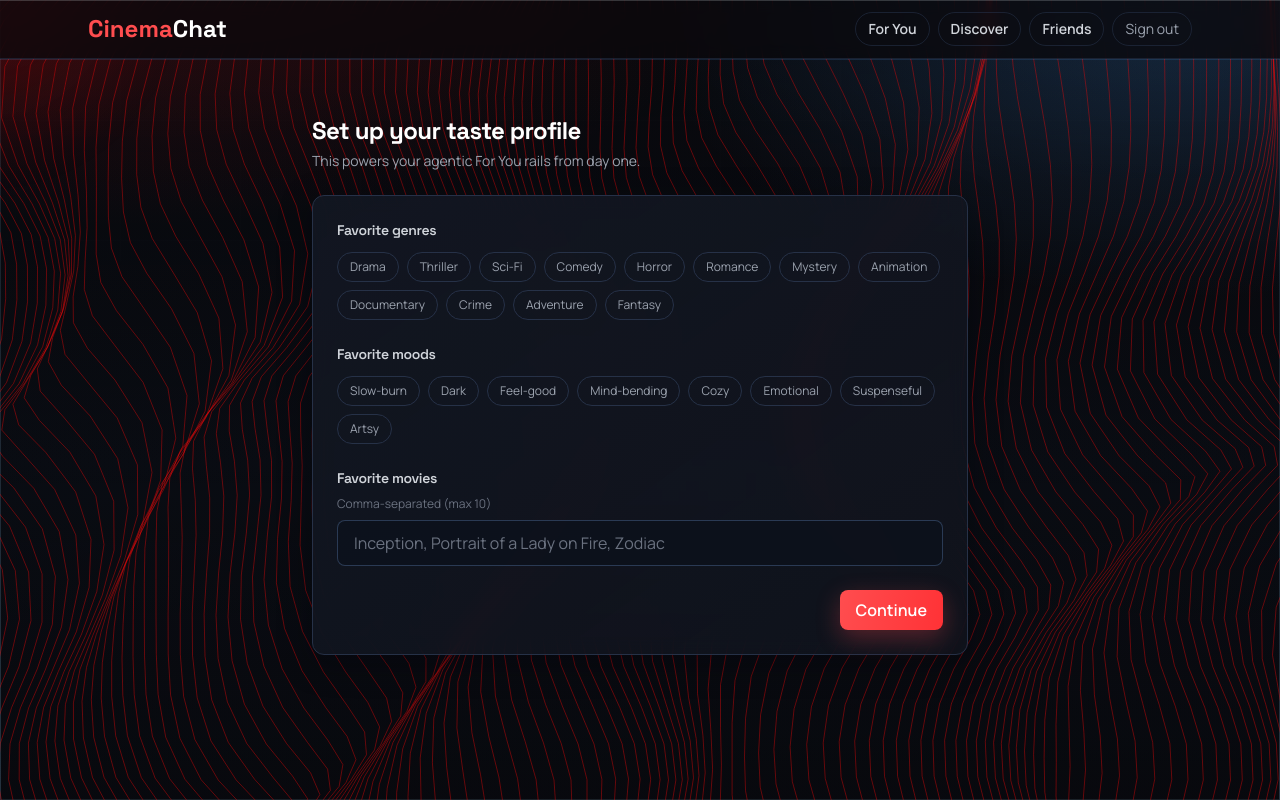
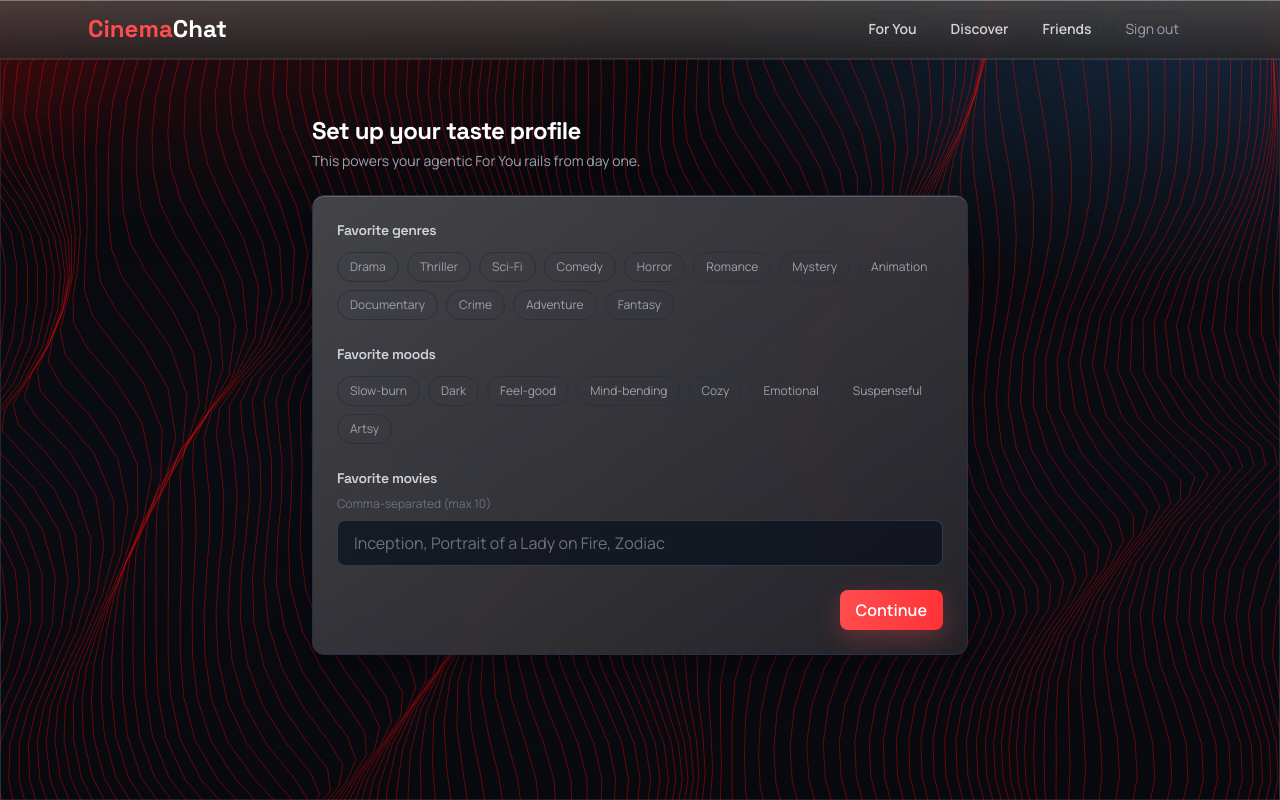
Before and after one commit to vs-githjk/CinemaChat, a React (Vite) app in the folder client/: page /onboarding in a window 1280 px wide. Built offline with nearby package versions, Linux system fonts and the light colour scheme; no server answers; sample sign-in values are in the browser's storage.

Commit message:
Brighten app cards with champagne glass styling

```diff
--- a/client/src/index.css
+++ b/client/src/index.css
@@ -127,10 +127,13 @@
   }
 
   .app-shell-header {
-    border-bottom-color: rgba(126, 191, 255, 0.24);
+    border-bottom-color: rgba(244, 226, 192, 0.34);
     box-shadow:
-      inset 0 1px 0 rgba(235, 246, 255, 0.18),
-      0 1px 0 rgba(102, 168, 255, 0.14);
+      inset 0 1px 0 rgba(255, 248, 235, 0.32),
+      0 1px 0 rgba(235, 206, 158, 0.14);
+    background:
+      linear-gradient(180deg, rgba(255, 246, 231, 0.22), rgba(255, 239, 214, 0.1)),
+      rgba(10, 11, 17, 0.82);
   }
 
   .discover-shell {
@@ -192,19 +195,23 @@
 
   .card {
     @apply border border-cinema-border rounded-xl;
-    background: linear-gradient(145deg, rgba(18, 23, 34, 0.94), rgba(16, 21, 31, 0.76));
+    background:
+      linear-gradient(145deg, rgba(255, 246, 229, 0.18), rgba(255, 237, 210, 0.08)),
+      linear-gradient(145deg, rgba(28, 31, 41, 0.88), rgba(19, 22, 31, 0.68));
     backdrop-filter: blur(10px);
-    box-shadow: 0 8px 32px rgba(1, 4, 12, 0.35);
+    box-shadow:
+      0 8px 32px rgba(1, 4, 12, 0.35),
+      inset 0 1px 0 rgba(255, 248, 234, 0.2);
   }
 
   .movie-card {
     background:
-      linear-gradient(135deg, rgba(255, 247, 236, 0.08), rgba(255, 244, 228, 0.03) 28%, rgba(18, 23, 34, 0.92) 68%),
-      linear-gradient(145deg, rgba(24, 28, 39, 0.96), rgba(15, 19, 29, 0.84));
-    border-color: rgba(244, 226, 200, 0.18);
+      linear-gradient(135deg, rgba(255, 247, 233, 0.34), rgba(255, 236, 201, 0.18) 34%, rgba(79, 44, 27, 0.08) 72%),
+      linear-gradient(145deg, rgba(36, 39, 48, 0.9), rgba(22, 25, 34, 0.74));
+    border-color: rgba(248, 231, 196, 0.52);
     box-shadow:
       0 10px 32px rgba(1, 4, 12, 0.38),
-      inset 0 1px 0 rgba(255, 250, 240, 0.12);
+      inset 0 1px 0 rgba(255, 247, 230, 0.34);
   }
 
   .input {
```
